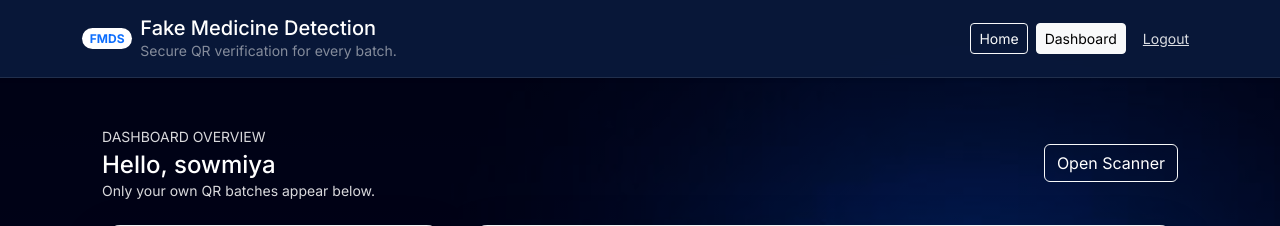
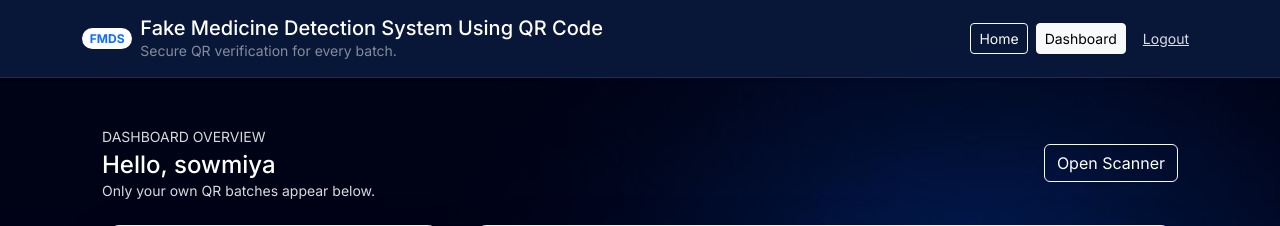
Before and after one commit to sowmiyaravi2005/Fake_medicine_detection_system, a Flask app: page /admin/dashboard in a window 1280 px wide. Shown: the top 226 px of the page. Run offline with Flask 3, Linux system fonts and the light colour scheme; a user stored in the database is signed in; data comes from the database, SQL or seed files in the repository; some libraries are stand-ins or nearby versions.

Commit message:
Update header title for consistency in base.html

```diff
--- a/templates/base.html
+++ b/templates/base.html
@@ -20,7 +20,7 @@
       <a class="brand d-flex align-items-center gap-2 text-decoration-none" href="{{ url_for('home') }}">
         <span class="badge rounded-pill bg-white text-primary">FMDS</span>
         <div>
-          <h1 class="h5 mb-0 text-white">Fake Medicine Detection</h1>
+          <h1 class="h5 mb-0 text-white">Fake Medicine Detection System Using QR Code</h1>
           <p class="mb-0 text-white-50 small">Secure QR verification for every batch.</p>
         </div>
       </a>
```
